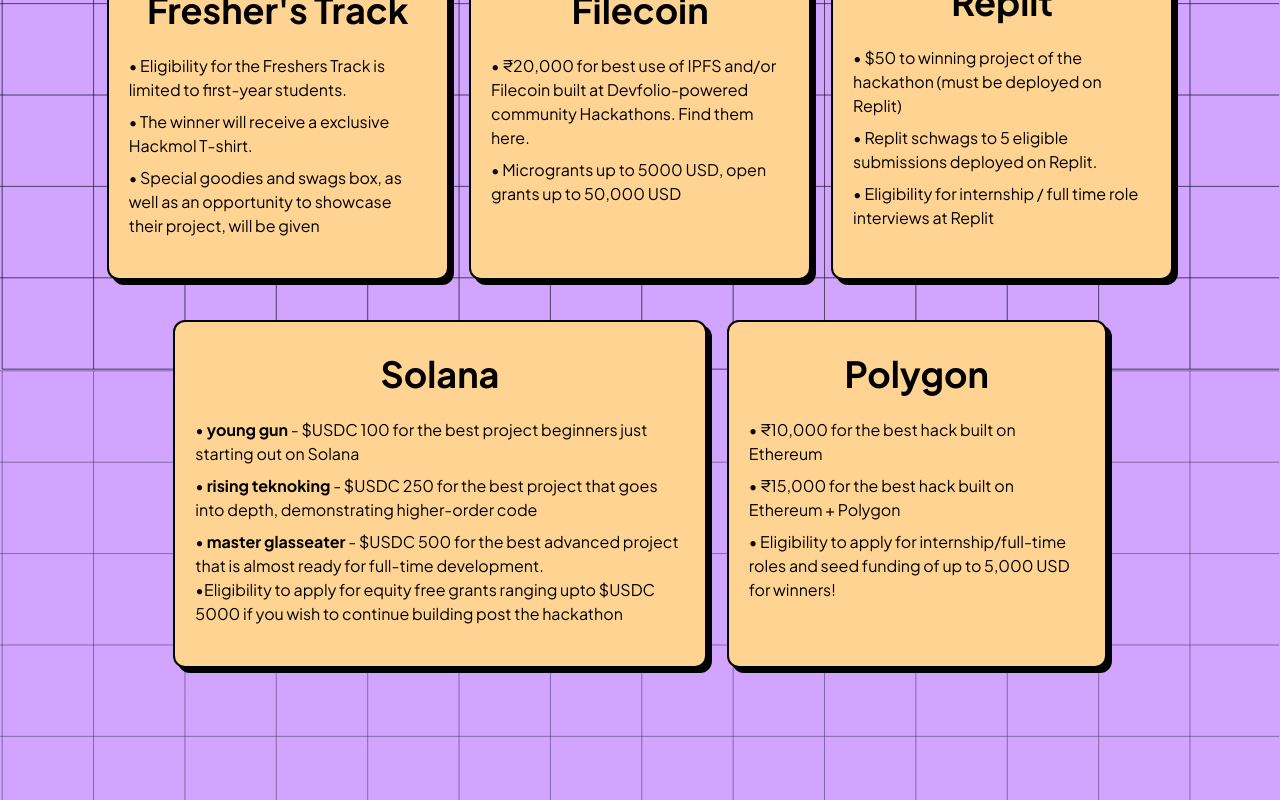
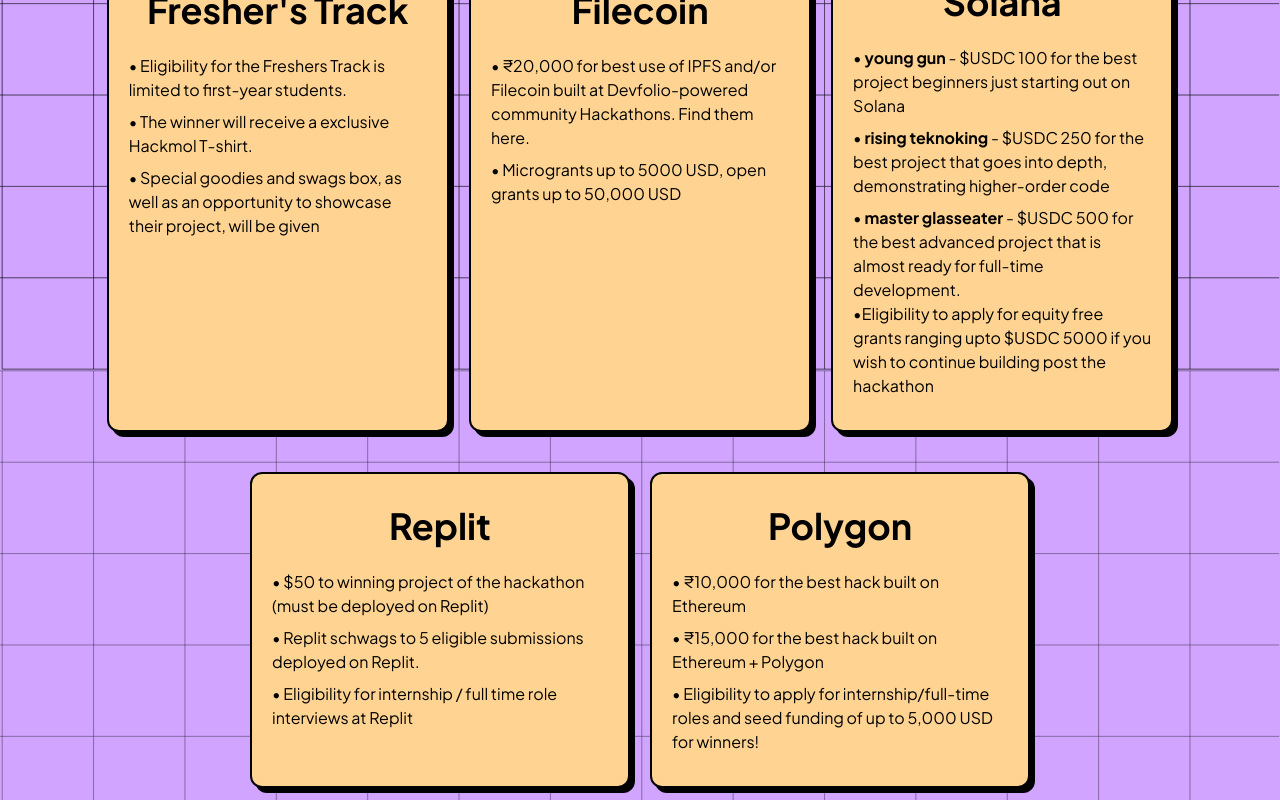
Before and after one commit to gdgcnitj/hackmol-4, a Next.js app: page / in a window 1280 px wide. Shown: the part 3260-4060 px from the top of the page. Built offline with nearby package versions, Linux system fonts and the light colour scheme; a web font is replaced by a local one.

Commit message:
minor changes made

```diff
--- a/src/components/Prizes/TrackAndPrices.jsx
+++ b/src/components/Prizes/TrackAndPrices.jsx
@@ -170,6 +170,38 @@
         </div>
 
         <div className="border-2 border-black bg-[#FFD392] z-10 w-11/12 md:w-[380px]  flex flex-col items-center px-5 py-8  shadow-3xl rounded-xl font-bold  ">
+          <h2 className="text-4xl mb-6 font-bold"> Solana </h2>
+          <div className=" self-start mx-0">
+            <p className=" font-normal text-[16] mb-2">
+            •<span className="font-bold"> young gun</span> - $USDC 100 for the
+                best project beginners just starting out on Solana
+
+            </p>
+            <p className=" font-normal text-[16] mb-2">
+            • <span className="font-bold"> rising teknoking </span> - $USDC
+                250 for the best project that goes into depth, demonstrating
+                higher-order code
+
+            </p>
+            <p className=" font-normal text-[16]">
+            • <span className="font-bold"> master glasseater </span> - $USDC
+                500 for the best advanced project that is almost ready for
+                full-time development.
+
+            </p>
+            <p className=" font-normal text-[16]">
+            •Eligibility to apply for equity free grants ranging upto $USDC
+                5000 if you wish to continue building post the hackathon
+
+            </p>
+          </div>
+        </div>
+      </div>
+
+
+      <div className="flex w-full justify-center items-center flex-col gap-10 ">
+      <div className="items-center sm:items-stretch  w-10/12 flex gap-5 flex-col sm:flex-row  justify-center ">
+        <div className="border-2 border-black bg-[#FFD392] z-10 w-11/12 md:w-[380px]  flex flex-col items-center px-5 py-8  shadow-3xl rounded-xl font-bold  ">
           <h2 className="text-4xl mb-6 font-bold"> Replit </h2>
           <div className=" self-start mx-0">
             <p className=" font-normal text-[16] mb-2">
@@ -184,33 +216,6 @@
             </p>
           </div>
         </div>
-      </div>
-
-
-        <div className=" w-10/12 flex justify-center gap-5 flex-col sm:flex-row ">
-          <div className="border-2 w-1/2 border-black bg-[#FFD392] z-10   flex flex-col items-center px-5 py-8  shadow-3xl rounded-xl font-bold  ">
-            <h2 className="text-4xl mb-6 font-bold"> Solana </h2>
-            <div className=" self-start mx-0">
-              <p className=" font-normal text-[16] mb-2">
-                •<span className="font-bold"> young gun</span> - $USDC 100 for the
-                best project beginners just starting out on Solana
-              </p>
-              <p className=" font-normal text-[16] mb-2">
-                • <span className="font-bold"> rising teknoking </span> - $USDC
-                250 for the best project that goes into depth, demonstrating
-                higher-order code
-              </p>
-              <p className=" font-normal text-[16]">
-                • <span className="font-bold"> master glasseater </span> - $USDC
-                500 for the best advanced project that is almost ready for
-                full-time development.
-              </p>
-              <p className=" font-normal text-[16] mb-2">
-                •Eligibility to apply for equity free grants ranging upto $USDC
-                5000 if you wish to continue building post the hackathon
-              </p>
-            </div>
-          </div>
           <div className="border-2 border-black bg-[#FFD392] z-10 w-11/12 md:w-[380px]  flex flex-col items-center px-5 py-8  shadow-3xl rounded-xl font-bold  ">
           <h2 className="text-4xl mb-6 font-bold"> Polygon </h2>
           <div className=" self-start mx-0">
@@ -227,6 +232,7 @@
           </div>
         </div>
         </div>
+      </div>
       </div>
     </div>
   );
```
